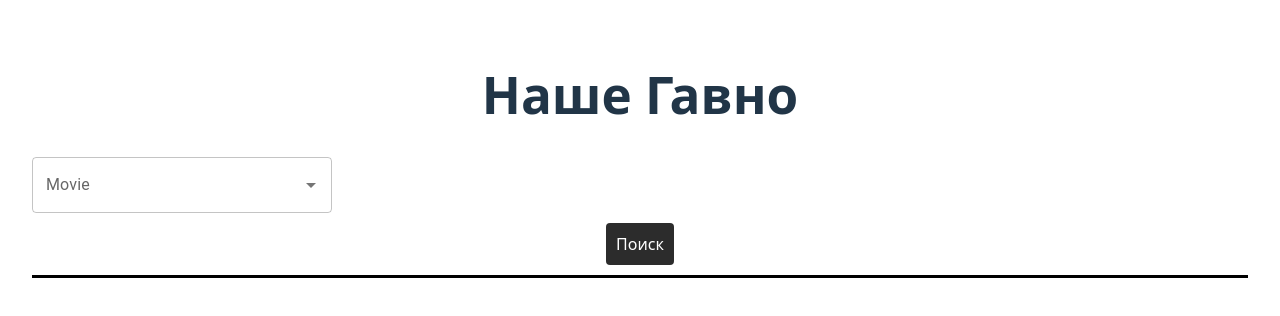
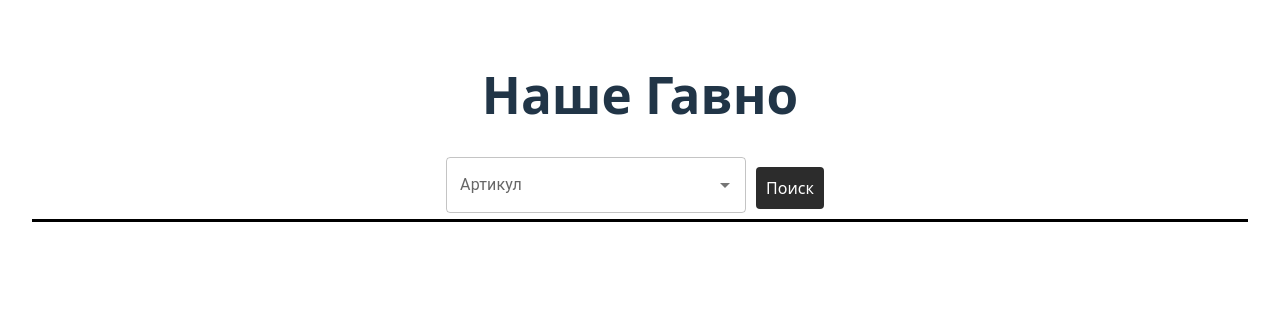
Before and after one commit to Xozin/pashasRepo, a React (Vite) app: page / in a window 1280 px wide. Shown: the top 316 px of the page. Built offline with nearby package versions, Linux system fonts and the light colour scheme.

Commit message:
centered input

```diff
--- a/src/App.css
+++ b/src/App.css
@@ -10,18 +10,7 @@
   margin: 10px 10px ;
 }
 
-.form-input{
-
-  padding: 10px;
-  font-size: 14px;
-  border: 1px solid #ccc;
-  border-radius: 4px;
-  box-sizing: border-box;
-  margin: 10px 10px ;
-}
-
 .form-button {
-
   padding: 10px;
   background: #2C2C2C;
   color: white;
@@ -34,6 +23,8 @@
 
 .card {
   margin: 0 auto;
+  justify-content: center;
+  display: flex;
 }
 
 .create-line {
--- a/src/App.tsx
+++ b/src/App.tsx
@@ -30,7 +30,7 @@ function App() {
                   disablePortal
                   options={keys}
                   sx={{ width: 300 }}
-                  renderInput={(params) => <TextField {...params} label="Movie" />}
+                  renderInput={(params) => <TextField {...params} label="Артикул" />}
               />
               <button type="submit" className="form-button">Поиск</button>
           </div>
```
